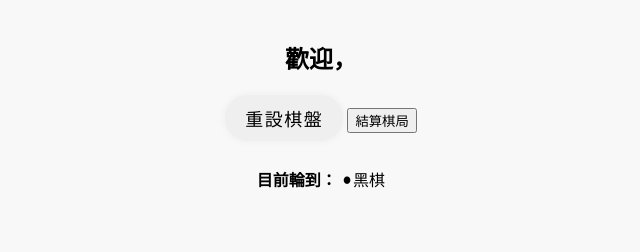
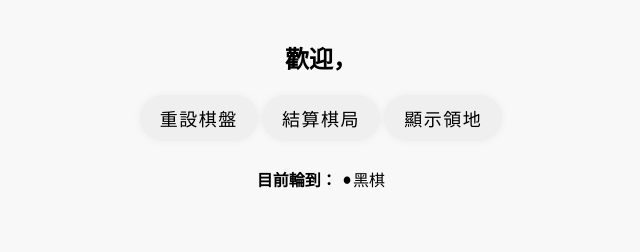
Before and after one commit to LanSanter/GO_game_proj, a Flask app: page /conv in a window 1280 px wide. Shown: the part 131-383 px from the top of the page, without its empty margins (475-1115 px from the left). Run offline with Flask 3, Linux system fonts and the light colour scheme; some libraries are stand-ins or nearby versions.

Commit message:
領地視覺化
- 將視覺化的相關函數整理在review.js
- 將領地計算函數在視覺化函數內建執行
- 只需在輸入(ctx, cellSize, boardState, boardSize, lastMove)即可在畫面呈現領地範圍，點擊後會繼續執行下棋並清除領地顯示

```diff
--- a/app.py
+++ b/app.py
@@ -134,7 +134,7 @@ def handle_reset_board(data):
 
 @app.route("/api/random_filters")
 def random_filters():
-    selected = random.sample(FILTER_POOL, 6)
+    selected = random.sample(FILTER_POOL, 3)
     return jsonify(selected)
 
 @socketio.on("apply_convolution")
--- a/static/css/board.css
+++ b/static/css/board.css
@@ -26,7 +26,7 @@
 }
 
 
-#reset-btn {
+.btn {
   padding: 10px 20px;
   border-radius: 50px;
   cursor: pointer;
@@ -38,13 +38,13 @@
   transition: all 0.5s ease;
 }
 
-#reset-btn:hover {
+.btn:hover {
     background-color: lightgray;
     transform: scale(1.05);
     box-shadow: 0 6px 12px rgba(0, 0, 0, 0.2);
 }
 
-#reset-btn:active {
+.btn:active {
     transform: scale(1);
     background-color: lightgray;
     letter-spacing: 3px;
--- a/static/js/board2.js
+++ b/static/js/board2.js
@@ -2,7 +2,7 @@ import { drawBoard, redrawBoard } from './board_core.js';
 import { registerBoardClickHandler } from './board_interaction.js';
 import { gameIdRef,lastMove, boardState, boardSize, cellSize, currentColorRef } from './board_state.js';
 import { emitResetBoard, initSocketEvents } from './board_socket.js';
-import { DeathReviewState } from './death_review.js';
+import { DeathReviewState, drawTerritoryOnTop} from './review.js';
 import { registerDeathReviewClickHandler } from './board_interaction.js';
 import { runBenson } from './benson.js';
 
@@ -57,6 +57,10 @@ window.addEventListener("DOMContentLoaded", () => {
             }
         });
     };
+    //註冊領地分布按鈕
+    document.getElementById("territory-btn").onclick = () => {
+        drawTerritoryOnTop(ctx, cellSize, boardState, boardSize, lastMove);
+    }
 
 
 });
--- a/static/js/conv_mode2.js
+++ b/static/js/conv_mode2.js
@@ -3,7 +3,7 @@ import { registerBoardClickHandler } from './board_interaction.js';
 import { gameIdRef,lastMove, boardState, boardSize, cellSize, currentColorRef } from './board_state.js';
 import { emitResetBoard, initSocketEvents } from './board_socket.js';
 import { createCardSelector, loadFilterCardsFromAPI, registerApplyHandler } from './filter_ui.js';
-import { DeathReviewState } from './death_review.js';
+import { DeathReviewState, drawTerritoryOnTop} from './review.js';
 import { registerDeathReviewClickHandler } from './board_interaction.js';
 import { runBenson } from './benson.js';
 
@@ -86,6 +86,10 @@ window.addEventListener("DOMContentLoaded", () => {
             }
         });
     };
+    //註冊領地分布按鈕
+    document.getElementById("territory-btn").onclick = () => {
+        drawTerritoryOnTop(ctx, cellSize, boardState, boardSize, lastMove);
+    }
 
 
     //後端要增加socketio event:"filter_used"
--- a/static/js/death_review.js
+++ b/static/js/review.js
@@ -1,4 +1,5 @@
 import { drawBoard, drawStone, drawHighlight } from './board_core.js';
+import { territoryEstimate } from './territory_estimate.js';
 
 class DeathReviewState {
     constructor(initialState) {
@@ -76,6 +77,44 @@ function applyFinalRemoval(boardState, confirmedState) {
     }
 }
 
-export {DeathReviewState,  mergeConfirmedStates, applyFinalRemoval};
+
+//地盤顯示函數
+function drawTerritoryOverlay(ctx, territory, cellSize) {
+  for (let y = 0; y < territory.length; y++) {
+    for (let x = 0; x < territory[y].length; x++) {
+      const owner = territory[y][x];
+      if (!owner) continue;
+
+      const px = (x + 0.5) * cellSize;
+      const py = (y + 0.5) * cellSize;
+      const size = 8;
+
+      ctx.fillStyle = owner === "black" ? "rgba(0,0,0,0.5)" : "rgba(255,255,255,0.7)";
+      ctx.fillRect(px - size / 2, py - size / 2, size, size);
+    }
+  }
+}
+// 完整棋盤繪製
+function drawTerritoryOnTop(ctx, cellSize, boardState, boardSize, lastMove) {
+        const { territory } = territoryEstimate(boardState, boardSize);
+        // Draw board + stones + highlights
+        drawBoard(ctx, cellSize, boardSize);
+        for (let y = 0; y < boardSize; y++) {
+            for (let x = 0; x < boardSize; x++) {
+                const color = boardState[y][x];
+                if (color) drawStone(ctx, x, y, cellSize, color);
+            }
+        }
+        if (lastMove) drawHighlight(ctx, lastMove.x, lastMove.y, cellSize);
+
+        // Draw overlay last
+        drawTerritoryOverlay(ctx, territory, cellSize);
+    }
+export {DeathReviewState,  mergeConfirmedStates, applyFinalRemoval, drawTerritoryOnTop};
+// DeathReviewState
 // const newState = runBenson(boardstate, boardsize);
 // const Death_review = new DeathReviewState(newState);
+
+//drawTerritoryOnTop
+//drawTerritoryOnTop(ctx, cellSize, boardState, boardSize, lastMove);
+//領地繼續在函數內呼叫執行
--- a/static/js/territory_estimate.js
+++ b/static/js/territory_estimate.js
@@ -1,5 +1,5 @@
 function territoryEstimate(boardState, boardSize) {
-  const influenceMap = Array.from({ length: boardSize }, () => Array(boardSize).fill(0));
+  let influenceMap = Array.from({ length: boardSize }, () => Array(boardSize).fill(0));
 
   // initialize influence map
   for (let y = 0; y < boardSize; y++) {
--- a/templates/classic.html
+++ b/templates/classic.html
@@ -8,8 +8,9 @@
     <div class="main-panel">
         <h2>歡迎，{{ session.username }}</h2>
         <div id="game-button">
-            <button id="reset-btn">重設棋盤</button>
-            <button id="review-btn" >結算棋局</button>
+            <button class="btn" id="reset-btn">重設棋盤</button>
+            <button class="btn" id="review-btn" >結算棋局</button>
+            <button class="btn" id="territory-btn" >顯示領地</button>
            <!-- <button onclick="convolutionByRowUpdate()">卷積更新棋盤</button> -->
         </div>
         <div style="margin-top: 10px;">
--- a/templates/conv_mode.html
+++ b/templates/conv_mode.html
@@ -15,8 +15,9 @@
     <div class="main-panel">
         <h2>歡迎，{{ session.username }}</h2>
         <div id="game-button">
-            <button id="reset-btn" >重設棋盤</button>
-            <button id="review-btn" >結算棋局</button>
+            <button class="btn" id="reset-btn" >重設棋盤</button>
+            <button class="btn" id="review-btn" >結算棋局</button>
+            <button class="btn" id="territory-btn" >顯示領地</button>
            <!-- <button onclick="convolutionByRowUpdate()">卷積更新棋盤</button> -->
         </div>
         <div style="margin-top: 10px;">
```
